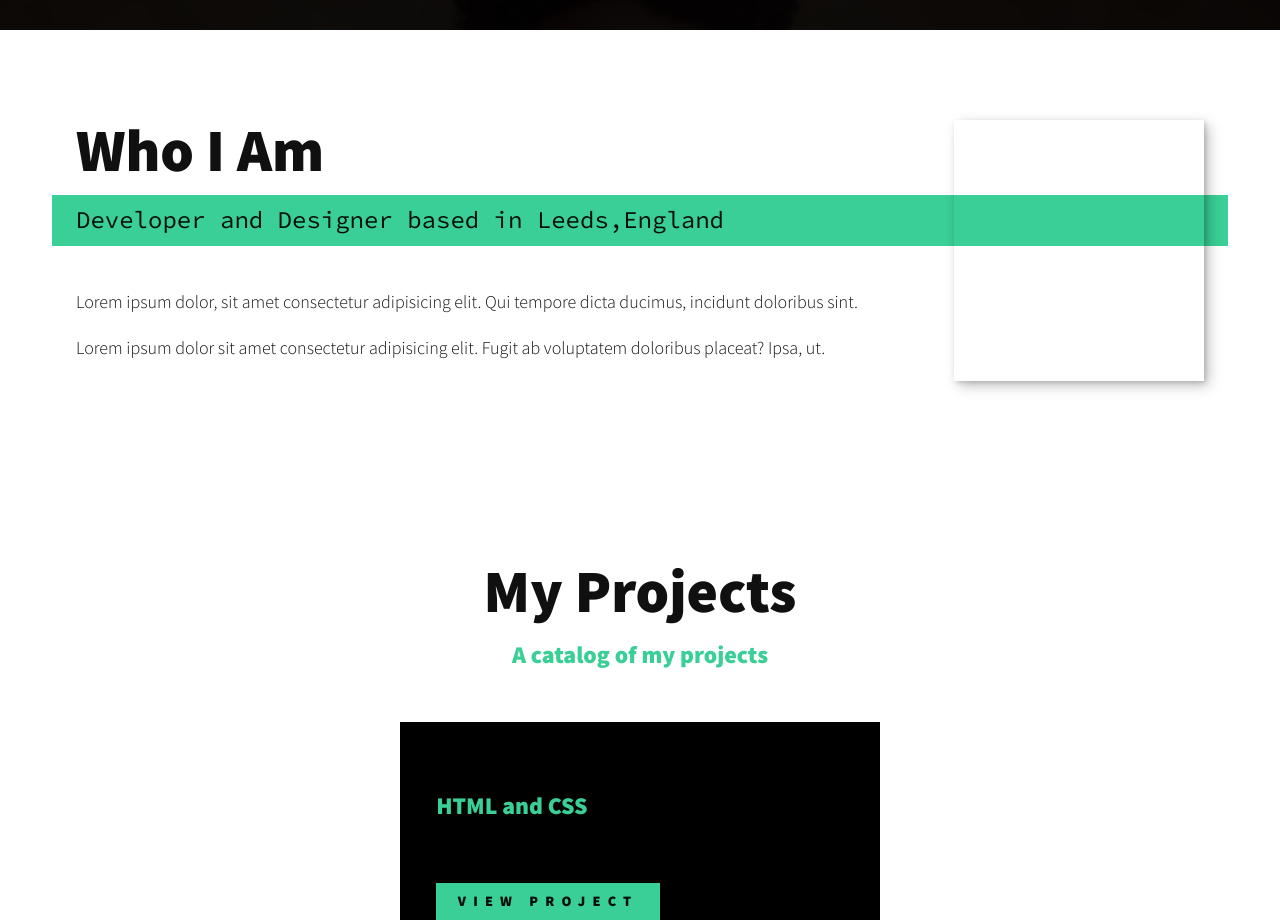
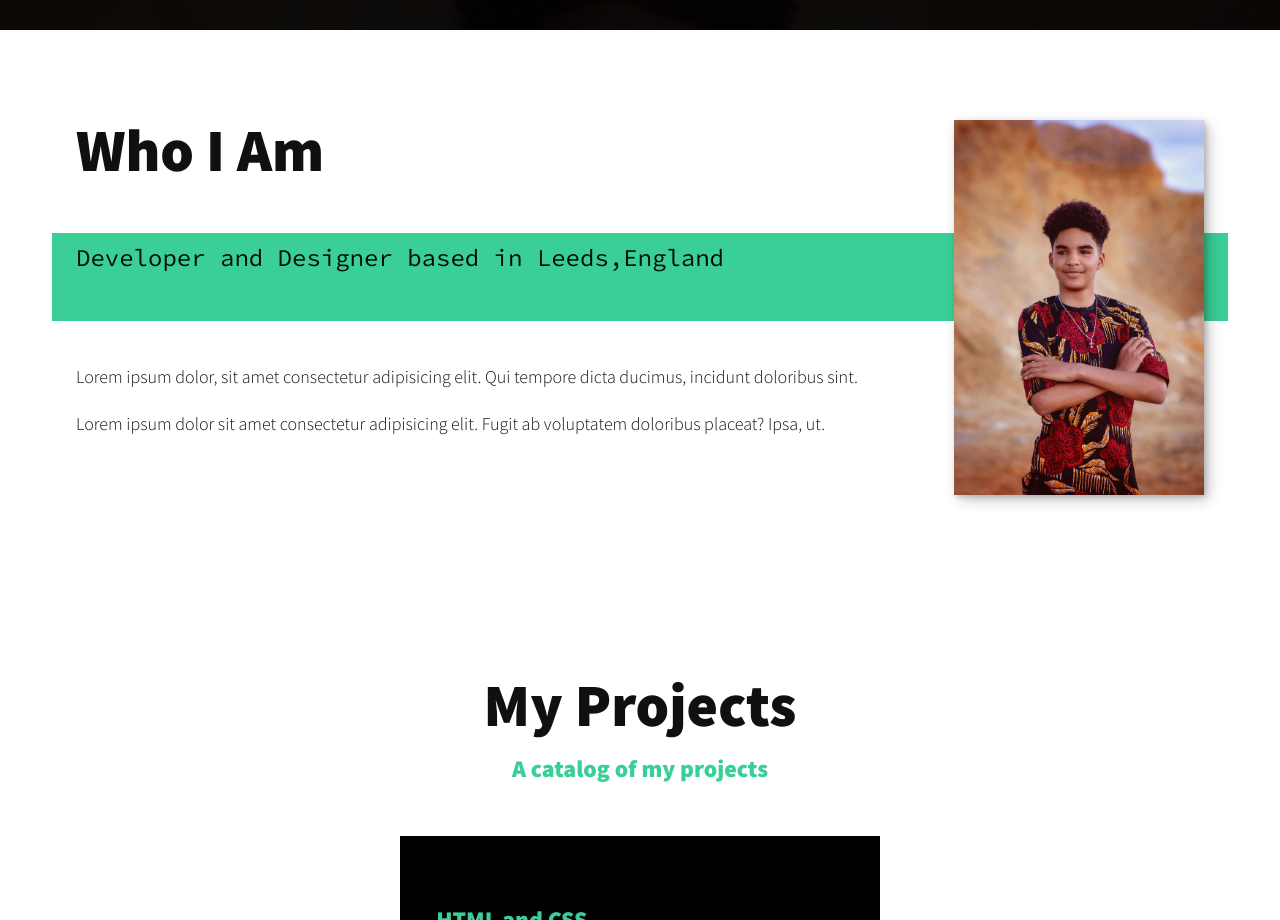
Before and after one commit to Ijndi/my-portfolio, a plain HTML site: page index.html in a window 1280 px wide. Shown: the part 980-1900 px from the top of the page. Drawn offline with nearby package versions, Linux system fonts and the light colour scheme.

Commit message:
second commit

```diff
--- a/index.html
+++ b/index.html
@@ -84,7 +84,7 @@
                 <p>Lorem ipsum dolor, sit amet consectetur adipisicing elit. Qui tempore dicta ducimus, incidunt doloribus sint.</p>
                 <p>Lorem ipsum dolor sit amet consectetur adipisicing elit. Fugit ab voluptatem doloribus placeat? Ipsa, ut.</p>
             </div>
-            <img src="/my_portfolio/images/ptimg2.jpg " alt="" class="about-me__img">
+            <img src="./images/ptimg2.jpg " alt="" class="about-me__img">
         </section>
         <!-- end of about me -->
          <section class="my-work" id="projects">
```
